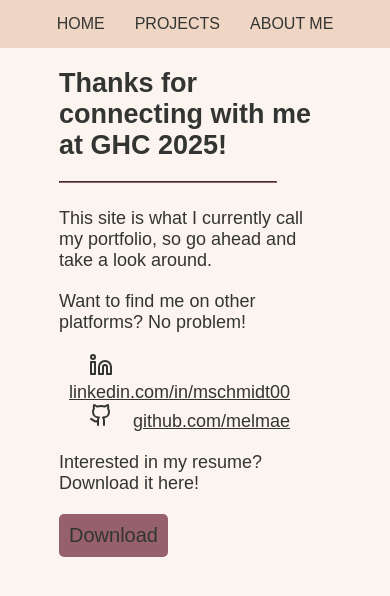
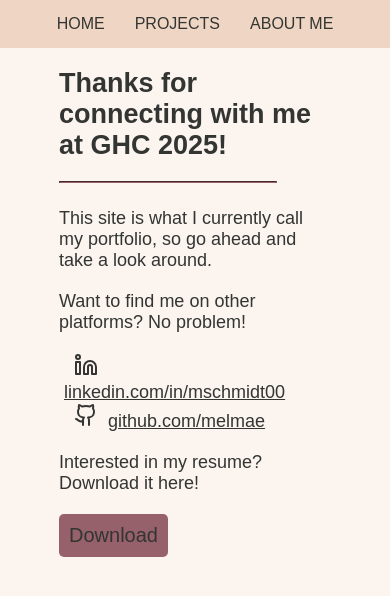
Before and after one commit to melmae/portfolio, a Next.js app: page /portfolio/connect in a window 390 px wide. Shown: the top 596 px of the page. Built offline with nearby package versions, Linux system fonts and the light colour scheme.

Commit message:
Make the connect links align better on mobile

```diff
--- a/src/app/connect/page.module.css
+++ b/src/app/connect/page.module.css
@@ -6,11 +6,11 @@
     font-size: 18px;
 
     ul {
-        margin-inline: 10px;
+        margin-inline: 5px;
         list-style: none;
 
         svg {
-            margin-inline: 20px;
+            margin-inline: 10px;
         }
     }
 
```
